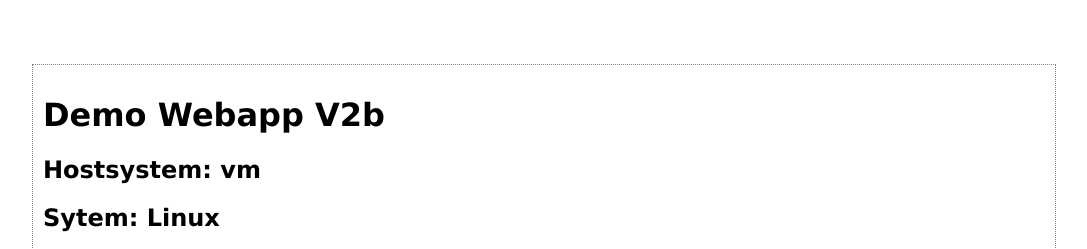
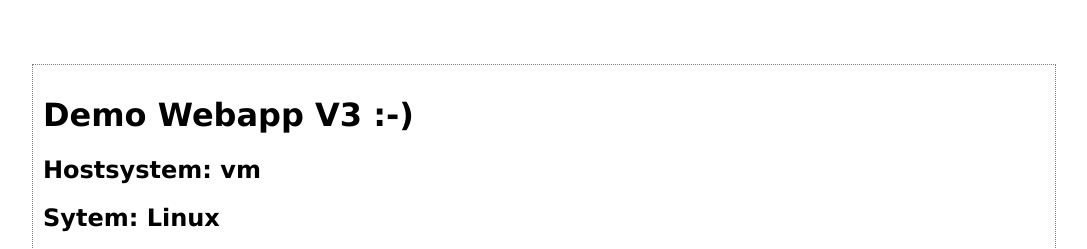
Before and after one commit to heikoliedtke/webapp, a Flask app: page / in a window 1280 px wide. Shown: the top 249 px of the page, without its empty margins (96-1183 px from the left). Run offline with Flask 2, Linux system fonts and the light colour scheme.

Commit message:
Hello Ruesselsheim

```diff
--- a/templates/base.html
+++ b/templates/base.html
@@ -4,7 +4,7 @@
         <title>{{ the_title }}</title>
         <link rel="stylesheet" href="static/hf.css" />
     </head>
-    <h1>Demo Webapp V2b</h1>
+    <h1>Demo Webapp V3 :-)</h1>
 
     <h2>Hostsystem: {{the_host}}</h2>
     <h2>Sytem: {{the_sysname}}</h2>
```
